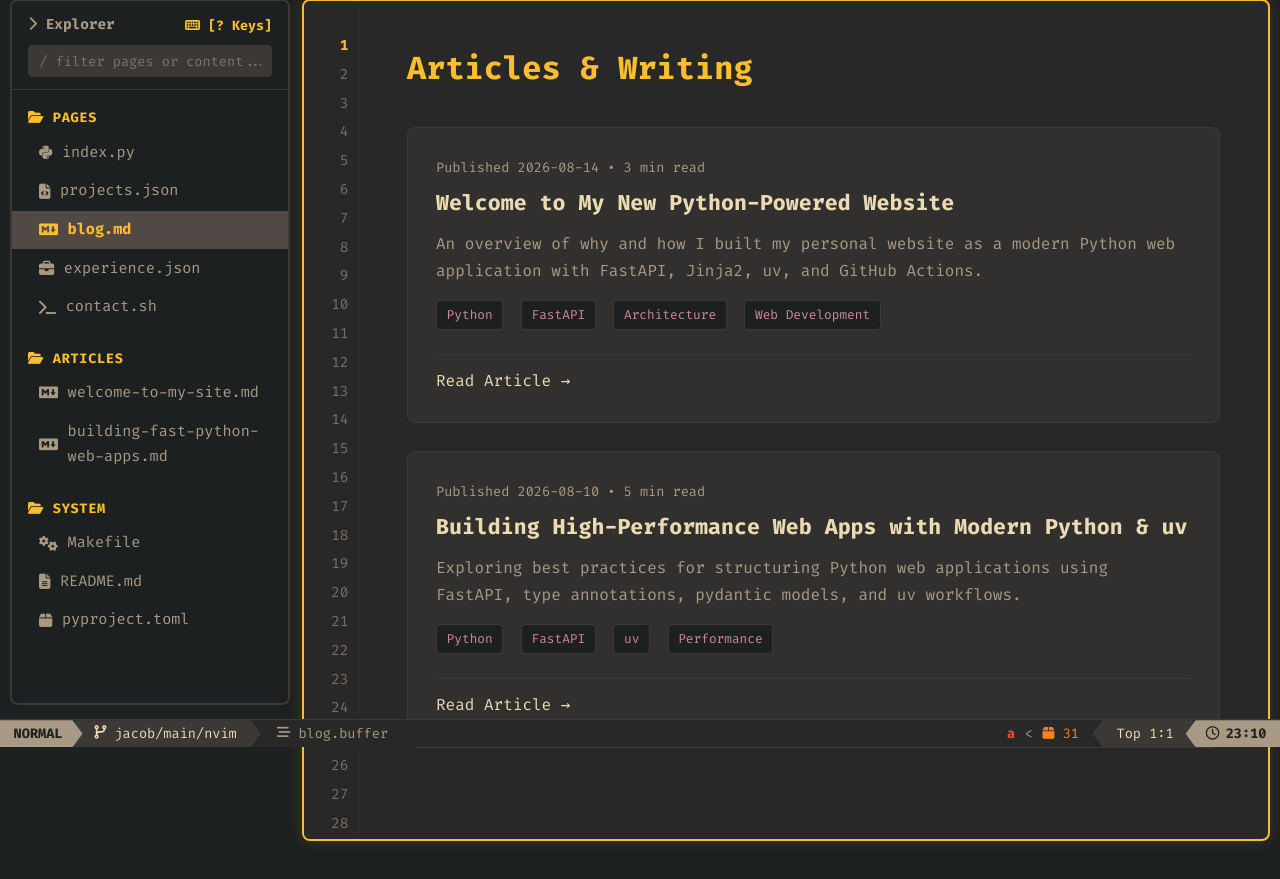
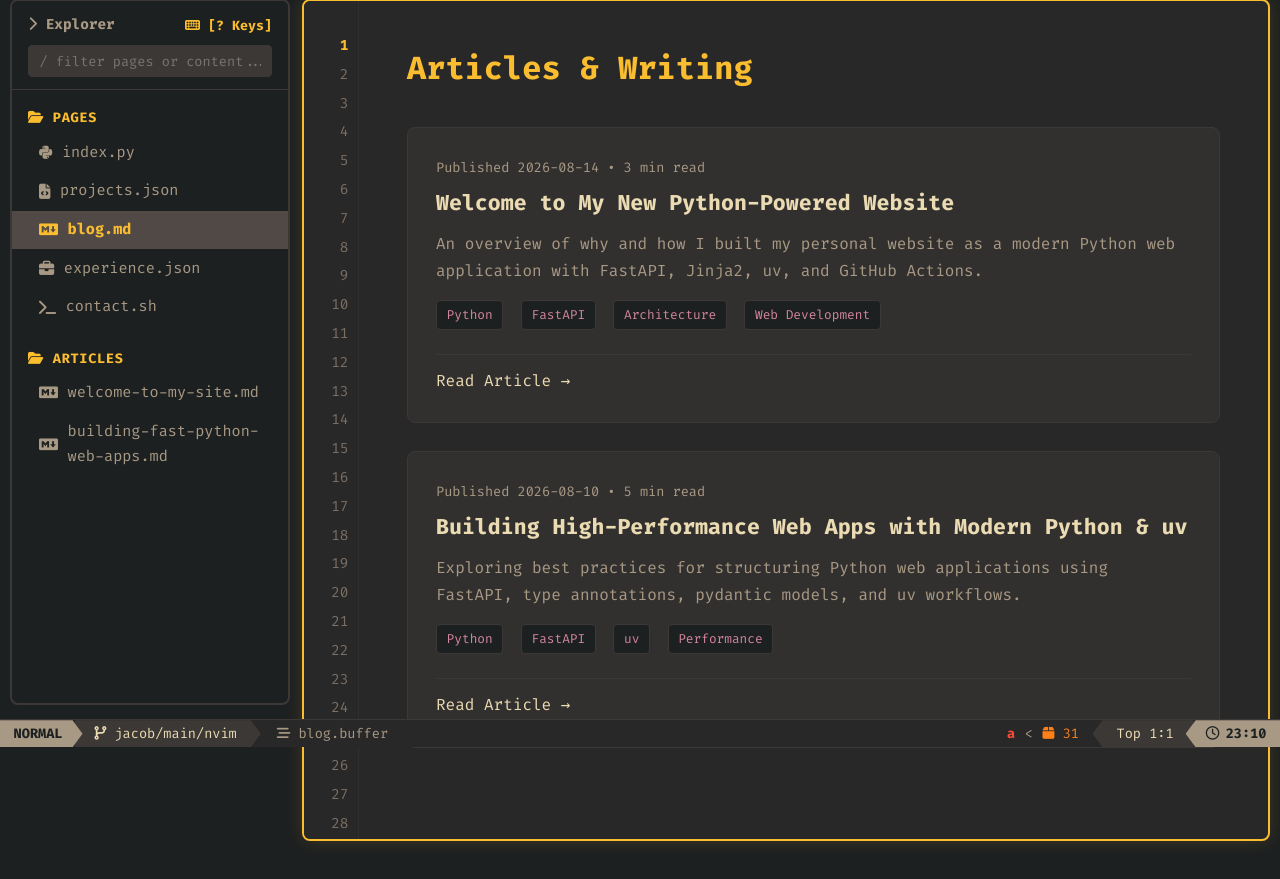
Before and after one commit to JacobInwald/jacobinwald.github.io, a FastAPI app: page /blog in a window 1280 px wide. Shown: the part 53-932 px from the top of the page. Run offline with FastAPI, Linux system fonts and the light colour scheme; some web fonts are replaced.

Commit message:
style: remove SYSTEM section from sidebar Explorer

```diff
--- a/app/templates/base.html
+++ b/app/templates/base.html
@@ -97,17 +97,6 @@
           <a href="/blog/building-fast-python-web-apps/" class="tree-item" data-name="building high performance web apps python uv fastapi">
             <i class="fa-brands fa-markdown text-purple"></i> building-fast-python-web-apps.md
           </a>
-
-          <div class="tree-section-header" style="margin-top: 0.75rem;"><i class="fa-solid fa-folder-open"></i> SYSTEM</div>
-          <a href="/projects/" class="tree-item" data-name="makefile">
-            <i class="fa-solid fa-gears text-muted"></i> Makefile
-          </a>
-          <a href="/blog/" class="tree-item" data-name="readme.md">
-            <i class="fa-solid fa-file-lines text-muted"></i> README.md
-          </a>
-          <a href="/" class="tree-item" data-name="pyproject.toml">
-            <i class="fa-solid fa-box text-muted"></i> pyproject.toml
-          </a>
         </div>
       </aside>
 
```
